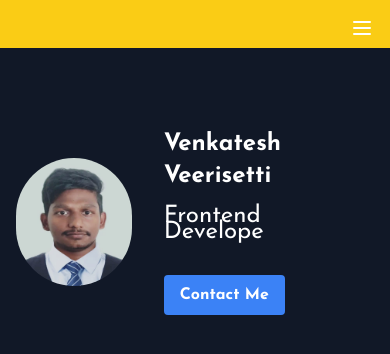
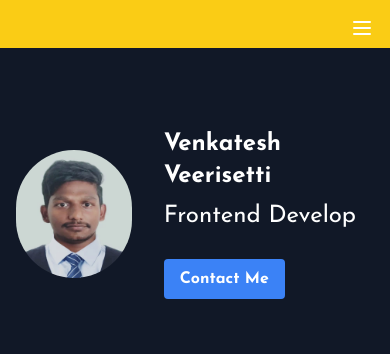
Before and after one commit to venkatesh12521/My_portfolio, a React (Create React App) app: page / in a window 390 px wide. Shown: the top 354 px of the page. Built offline with nearby package versions, Linux system fonts and the light colour scheme.

Commit message:
Update AboutSection.js

```diff
--- a/src/AboutSection.js
+++ b/src/AboutSection.js
@@ -8,7 +8,7 @@ const AboutSection = () => {
   useEffect(() => {
     const handleVisibility = () => {
       const currentScrollPos = window.pageYOffset;
-      if (currentScrollPos > 100) {
+      if (currentScrollPos > 0) {
         setIsVisible(true);
       } else {
         setIsVisible(false);
@@ -38,7 +38,7 @@ const AboutSection = () => {
               <TypeAnimation
                 data-aos="fade-up"
                 sequence={[
-                  "Web Developer",
+                  "Frontend Developer",
                   2000,
                   "Freelancer",
                   2000,
@@ -47,7 +47,7 @@ const AboutSection = () => {
                 speed={30}
                 wrapper="h2"
                 repeat={Infinity}
-                className="text-yellow-500 text-4xl font-bold sm:text-3xl"
+                className="text-yellow-500 text-2xl font-bold sm:text-xl"
               />
               <p className="text-lg mb-6">
                 Hey there! 👋 I'm Venkatesh, a recent graduate with a passion for frontend development and creating delightful user experiences. I'm excited to embark on my journey in the tech industry and eager to contribute to innovative projects that make a positive impact.
```
